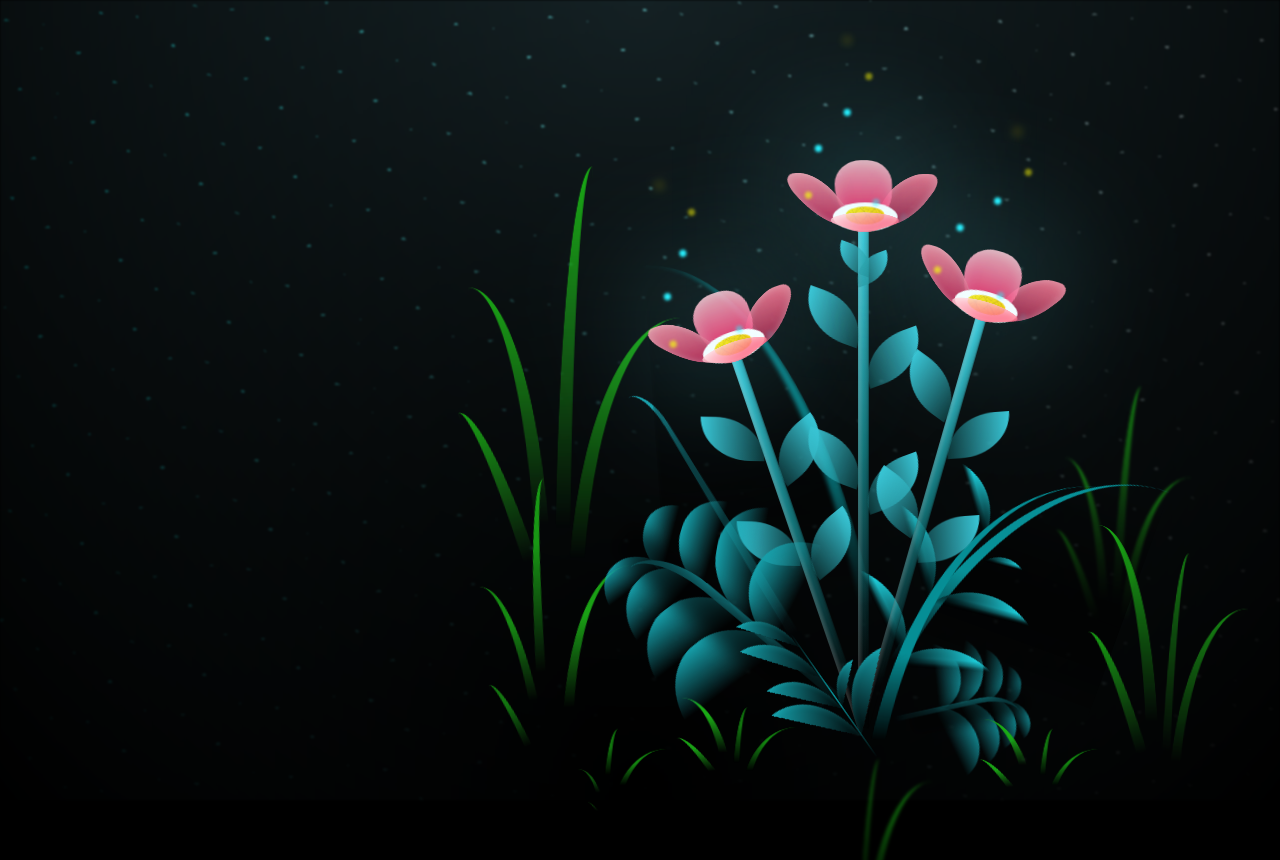
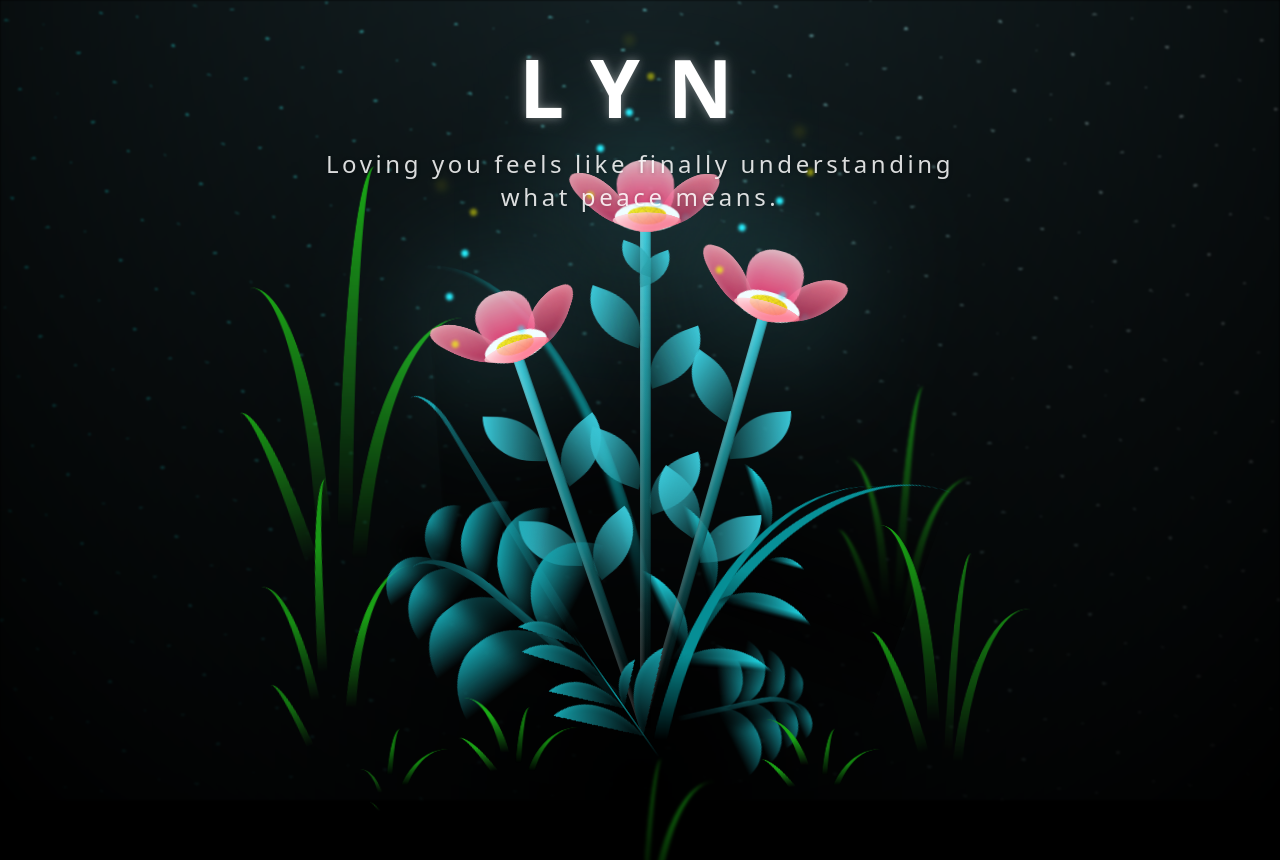
Before and after one commit to Rai567245/blooming-flowers, a plain HTML site: page index.html in a window 1280 px wide. Shown: the top 860 px of the page. Drawn offline with Linux system fonts and the light colour scheme.

Commit message:
Update bloomingFlowers.css

```diff
--- a/bloomingFlowers.css
+++ b/bloomingFlowers.css
@@ -18,6 +18,38 @@
   background-color: var(--dark-color);
   overflow: hidden;
   perspective: 1000px;
+}
+
+.title-overlay {
+  position: fixed;
+  top: 2rem;
+  left: 50%;
+  transform: translateX(-50%);
+  z-index: 25;
+  color: #fff;
+  font-family: system-ui, -apple-system, BlinkMacSystemFont, "Segoe UI", sans-serif;
+  text-align: center;
+  pointer-events: none;
+}
+
+.title-overlay__name {
+  display: block;
+  font-size: clamp(2.5rem, 8vw, 5rem);
+  font-weight: 800;
+  letter-spacing: 0.35em;
+  text-transform: uppercase;
+  text-shadow: 0 0 0.5rem rgba(255, 255, 255, 0.35), 0 0 1.25rem rgba(255, 255, 255, 0.15);
+}
+
+.title-overlay__phrase {
+  display: block;
+  margin-top: 0.35rem;
+  font-size: clamp(1rem, 3vw, 1.5rem);
+  font-weight: 500;
+  letter-spacing: 0.15em;
+  text-transform: none;
+  opacity: 0.85;
+  text-shadow: 0 0 0.25rem rgba(0, 0, 0, 0.3);
 }
 
 .night {
```
